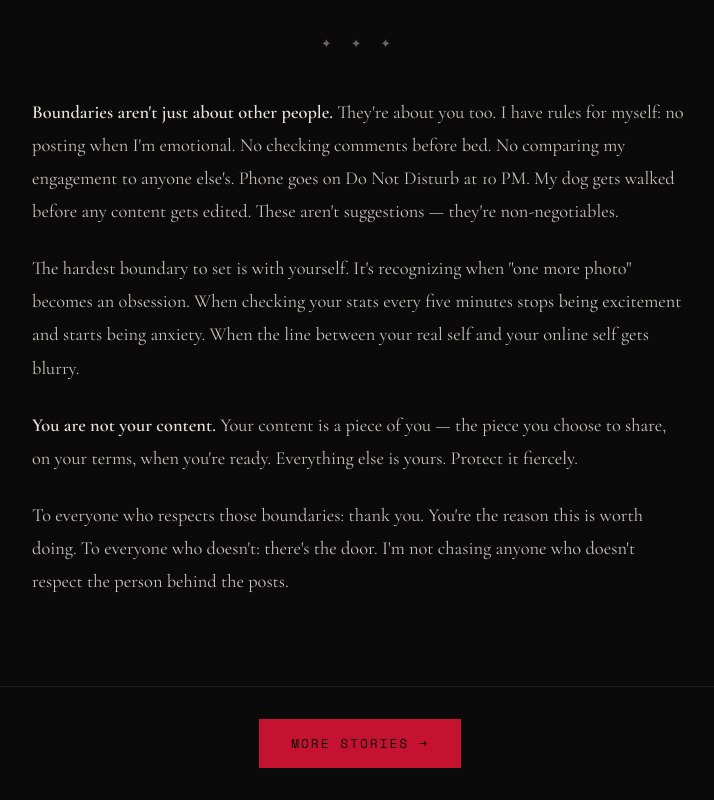
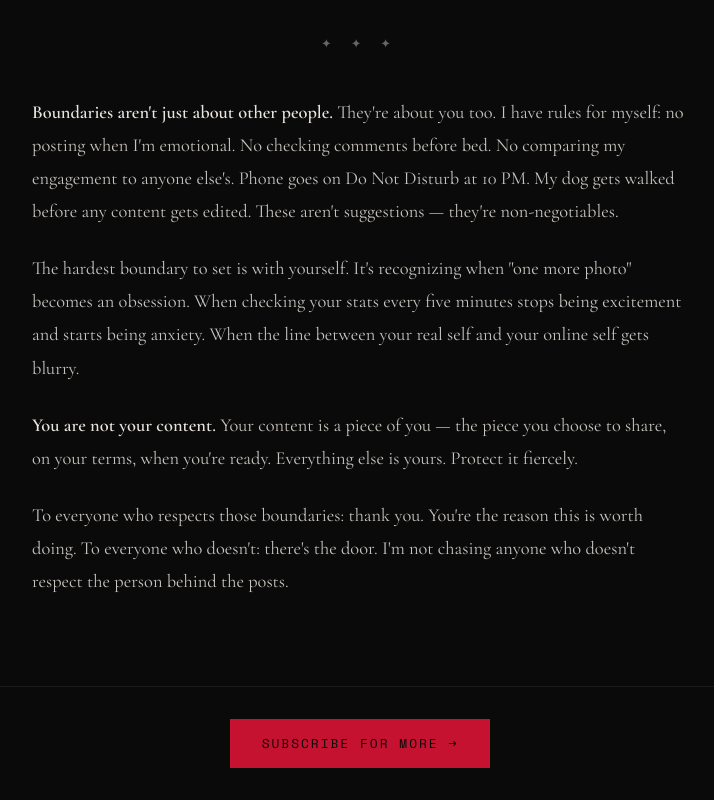
Before and after one commit to curtbrag/InkedMayhem-, a website: page public/blog/setting-boundaries-online.html in a window 1280 px wide. Shown: the part 1526-2326 px from the top of the page, without its empty margins (280-994 px from the left). Drawn offline with nearby package versions, Linux system fonts and the light colour scheme.

Commit message:
fix: Setting Boundaries blog CTA link

```diff
--- a/public/blog/setting-boundaries-online.html
+++ b/public/blog/setting-boundaries-online.html
@@ -78,7 +78,7 @@
         <p>To everyone who respects those boundaries: thank you. You're the reason this is worth doing. To everyone who doesn't: there's the door. I'm not chasing anyone who doesn't respect the person behind the posts.</p>
     </div>
     <div class="blog-footer">
-        <a href="/#blog">More Stories →</a>
+        <a href="/#exclusive">Subscribe for More →</a>
     </div>
 </body>
 </html>
```
